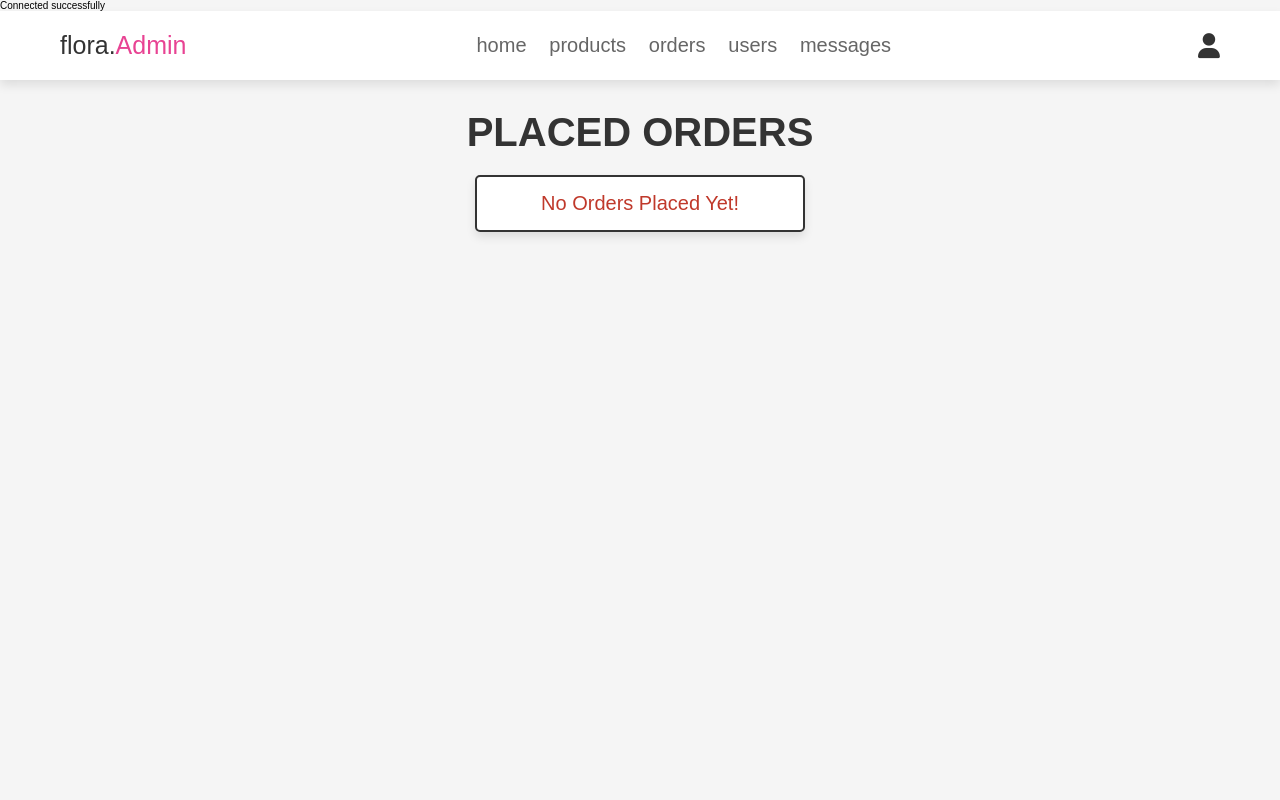
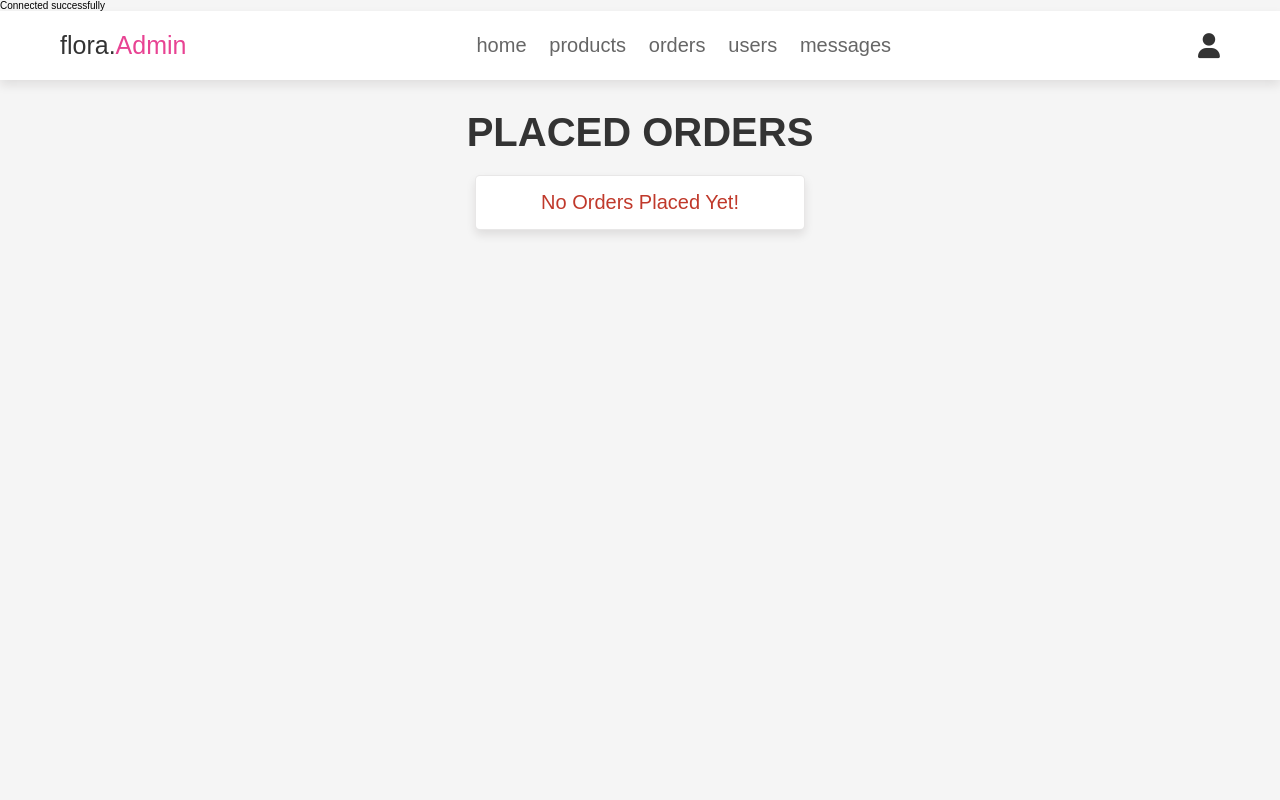
Before and after one commit to glencyretardo/flora, a PHP site: page /admin_orders.php in a window 1280 px wide. Run offline with PHP 8.4, Linux system fonts and the light colour scheme; data that the repository does not hold is empty.

Commit message:
admin style

```diff
--- a/admin_style.css
+++ b/admin_style.css
@@ -9,8 +9,8 @@
    --light-color:#666;
    --light-white:#ccc;
    --light-bg:#f5f5f5;
-   --border:.2rem solid var(--black);
-   --box-shadow:0 .5rem 1rem rgba(0,0,0,.1);
+   --border:.1rem solid rgba(31, 19, 19, 0.1);
+   --box-shadow:0 .5rem 1rem rgba(31, 19, 19, 0.1);
 }
 
 *{
```
